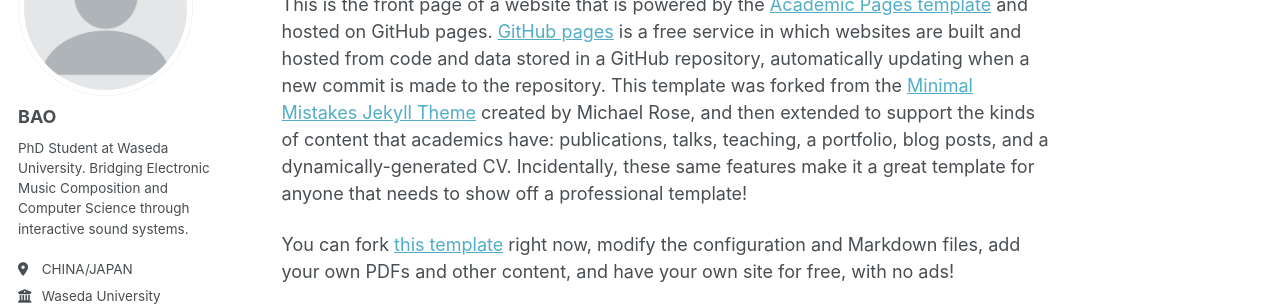
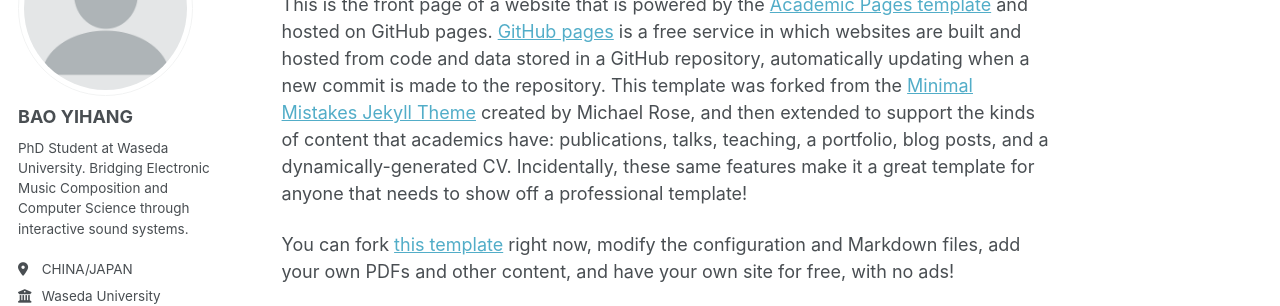
Before and after one commit to Echo-Sculpture/Echo-Sculpture.github.io, a Jekyll site: the page built from _pages/about.md, in a window 1280 px wide. Shown: the part 180-486 px from the top of the page. Built offline with Jekyll 4.4.1, drawn with Linux system fonts in a browser that asks for light colours; some web fonts are replaced; a script bundle is joined from its source files by our own code; library files that are not in the unit come from our copies.

Commit message:
Update author name in configuration file

```diff
--- a/_config.yml
+++ b/_config.yml
@@ -24,7 +24,7 @@ repository               : "academicpages/academicpages.github.io"
 author:
   # Biographic information
   avatar           : "profile.png"
-  name             : "BAO "
+  name             : "BAO YIHANG"
   pronouns         : # example: "she/her"
   bio              : "PhD Student at Waseda University. Bridging Electronic Music Composition and Computer Science through interactive sound systems."
   location         : "CHINA/JAPAN"
```
